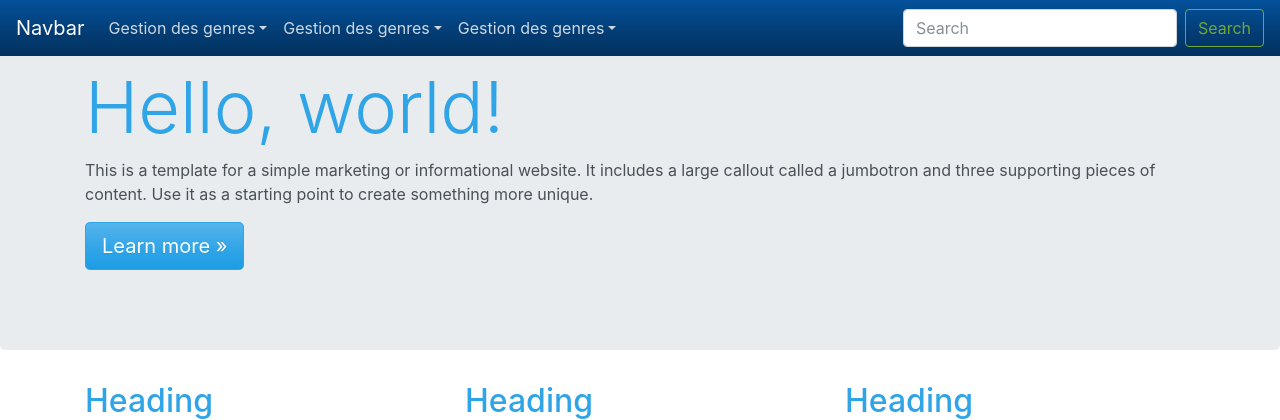
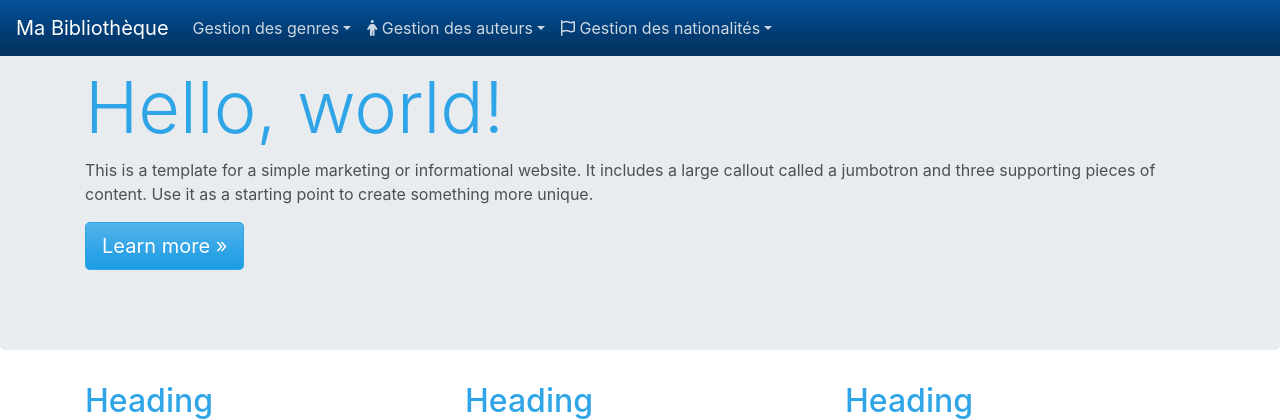
Before and after one commit to Heneault-Luka/TP-PDO, a PHP site: page / in a window 1280 px wide. Shown: the top 420 px of the page. Run offline with PHP 8.4, Linux system fonts and the light colour scheme; some libraries are stand-ins or nearby versions.

Commit message:
Cours du 20/01

```diff
--- a/index.php
+++ b/index.php
@@ -31,13 +31,14 @@
   </head>
   <body>
     <nav class="navbar navbar-expand-md navbar-dark fixed-top bg-dark">
-  <a class="navbar-brand" href="#">Navbar</a>
+  <a class="navbar-brand" href="#">Ma Bibliothèque</a>
   <button class="navbar-toggler" type="button" data-toggle="collapse" data-target="#navbarsExampleDefault" aria-controls="navbarsExampleDefault" aria-expanded="false" aria-label="Toggle navigation">
     <span class="navbar-toggler-icon"></span>
   </button>
 
   <div class="collapse navbar-collapse" id="navbarsExampleDefault">
     <ul class="navbar-nav mr-auto">
+
       <li class="nav-item dropdown">
         <a class="nav-link dropdown-toggle" href="#" id="dropdown01" data-toggle="dropdown" aria-haspopup="true" aria-expanded="false">Gestion des genres</a>
         <div class="dropdown-menu" aria-labelledby="dropdown01">
@@ -46,24 +47,21 @@
         </div>
       </li>
       <li class="nav-item dropdown">
-        <a class="nav-link dropdown-toggle" href="#" id="dropdown01" data-toggle="dropdown" aria-haspopup="true" aria-expanded="false">Gestion des genres</a>
+        <a class="nav-link dropdown-toggle" href="#" id="dropdown01" data-toggle="dropdown" aria-haspopup="true" aria-expanded="false"><i class="fa-solid fa-person"></i> Gestion des auteurs</a>
         <div class="dropdown-menu" aria-labelledby="dropdown01">
-          <a class="dropdown-item" href="#">Liste des genres</a>
-          <a class="dropdown-item" href="#">Ajouter un genre</a>
+          <a class="dropdown-item" href="#">Liste des auteurs</a>
+          <a class="dropdown-item" href="#">Ajouter un auteur</a>
+          <a class="dropdown-item" href="#">Rechercher un auteur</a>
         </div>
       </li>
       <li class="nav-item dropdown">
-        <a class="nav-link dropdown-toggle" href="#" id="dropdown01" data-toggle="dropdown" aria-haspopup="true" aria-expanded="false">Gestion des genres</a>
+        <a class="nav-link dropdown-toggle" href="#" id="dropdown01" data-toggle="dropdown" aria-haspopup="true" aria-expanded="false"><i class="fa-regular fa-flag"></i> Gestion des nationalités</a>
         <div class="dropdown-menu" aria-labelledby="dropdown01">
-          <a class="dropdown-item" href="#">Liste des genres</a>
-          <a class="dropdown-item" href="#">Ajouter un genre</a>
+          <a class="dropdown-item" href="#">Liste des nationalités</a>
+          <a class="dropdown-item" href="#">Ajouter un nationalité</a>
         </div>
       </li>
     </ul>
-    <form class="form-inline my-2 my-lg-0">
-      <input class="form-control mr-sm-2" type="text" placeholder="Search" aria-label="Search">
-      <button class="btn btn-outline-success my-2 my-sm-0" type="submit">Search</button>
-    </form>
   </div>
 </nav>
 
@@ -141,5 +139,6 @@
 <script src="https://code.jquery.com/jquery-3.3.1.slim.min.js" integrity="sha384-q8i/X+965DzO0rT7abK41JStQIAqVgRVzpbzo5smXKp4YfRvH+8abtTE1Pi6jizo" crossorigin="anonymous"></script>
 <script src="https://cdn.jsdelivr.net/npm/popper.js@1.14.6/dist/umd/popper.min.js" integrity="sha384-wHAiFfRlMFy6i5SRaxvfOCifBUQy1xHdJ/yoi7FRNXMRBu5WHdZYu1hA6ZOblgut" crossorigin="anonymous"></script>
 <script src="https://cdn.jsdelivr.net/npm/bootstrap@4.2.1/dist/js/bootstrap.min.js" integrity="sha384-B0UglyR+jN6CkvvICOB2joaf5I4l3gm9GU6Hc1og6Ls7i6U/mkkaduKaBhlAXv9k" crossorigin="anonymous"></script>
+<script src="https://kit.fontawesome.com/35596d8618.js" crossorigin="anonymous"></script>
 </body>
 </html>
```
